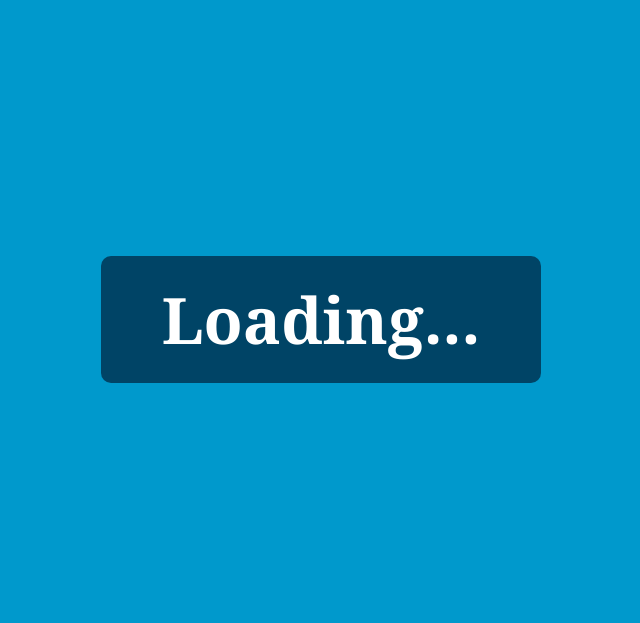
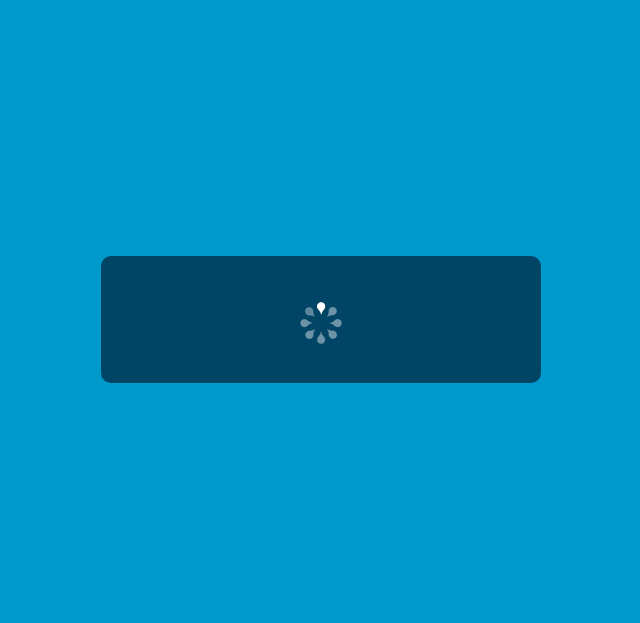
Before and after one commit to alnorth/when-is-dawn, a PHP site: page / in a window 1280 px wide. Shown: the top 623 px of the page, without its empty margins (319-959 px from the left). Run offline with PHP 8.4, Linux system fonts and the light colour scheme; some libraries are stand-ins or nearby versions.

Commit message:
Add loading graphic.

```diff
--- a/index.php
+++ b/index.php
@@ -30,7 +30,7 @@
 	<body>
 		<div class="wrapper">
 			<div id="dawn">
-				<div>Loading...</div>
+				<div><img src="ajax-loader.gif" /></div>
 			</div>
 			<div class="push"></div>
 		</div>
```
Also changed, not shown: ajax-loader.gif (added).
